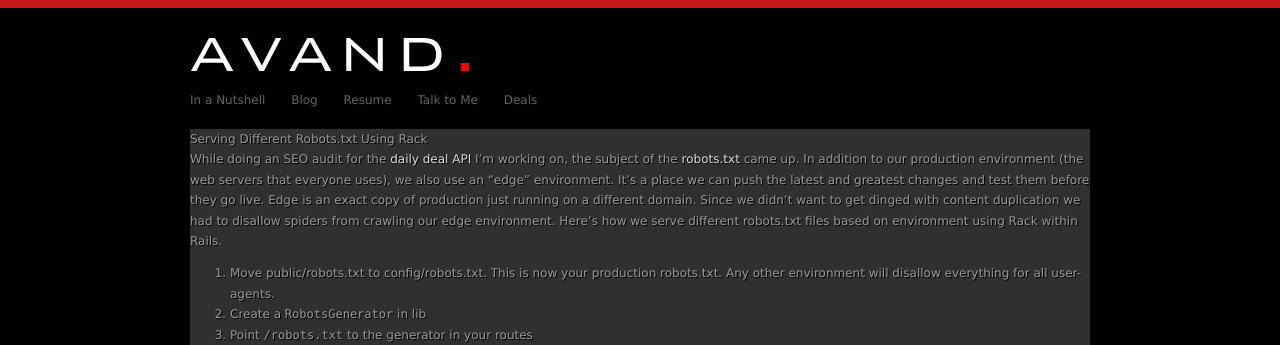
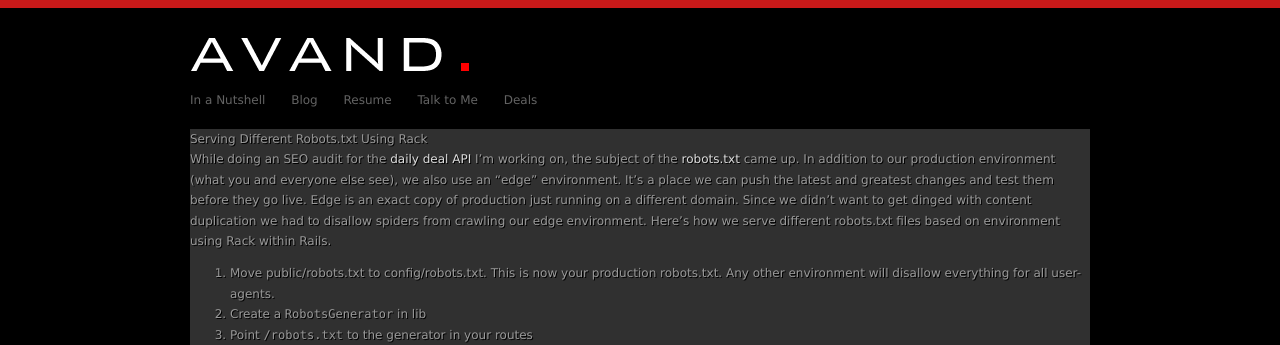
Before and after one commit to avand/avand.github.com, a Jekyll site: the page built from _posts/2011-10-11-serving-different-robots-using-rack.markdown, in a window 1280 px wide. Shown: the top 345 px of the page. Built offline with Jekyll 4.4.1, drawn with Linux system fonts in a browser that asks for light colours; Markdown is read by kramdown in place of the engine named in the settings.

Commit message:
Robots post text change

```diff
--- a/_posts/2011-10-11-serving-different-robots-using-rack.markdown
+++ b/_posts/2011-10-11-serving-different-robots-using-rack.markdown
@@ -3,7 +3,7 @@ layout: blog
 title: Serving Different Robots.txt Using Rack
 ---
 
-While doing an SEO audit for the [daily deal API][1] I'm working on, the subject of the [robots.txt][2] came up. In addition to our production environment (the web servers that everyone uses), we also use an "edge" environment. It's a place we can push the latest and greatest changes and test them before they go live. Edge is an exact copy of production just running on a different domain. Since we didn't want to get dinged with content duplication we had to disallow spiders from crawling our edge environment. Here's how we serve different robots.txt files based on environment using Rack within Rails.
+While doing an SEO audit for the [daily deal API][1] I'm working on, the subject of the [robots.txt][2] came up. In addition to our production environment (what you and everyone else see), we also use an "edge" environment. It's a place we can push the latest and greatest changes and test them before they go live. Edge is an exact copy of production just running on a different domain. Since we didn't want to get dinged with content duplication we had to disallow spiders from crawling our edge environment. Here's how we serve different robots.txt files based on environment using Rack within Rails.
 
 1. Move public/robots.txt to config/robots.txt. This is now your production robots.txt. Any other environment will disallow everything for all user-agents.
 2. Create a `RobotsGenerator` in lib
```
